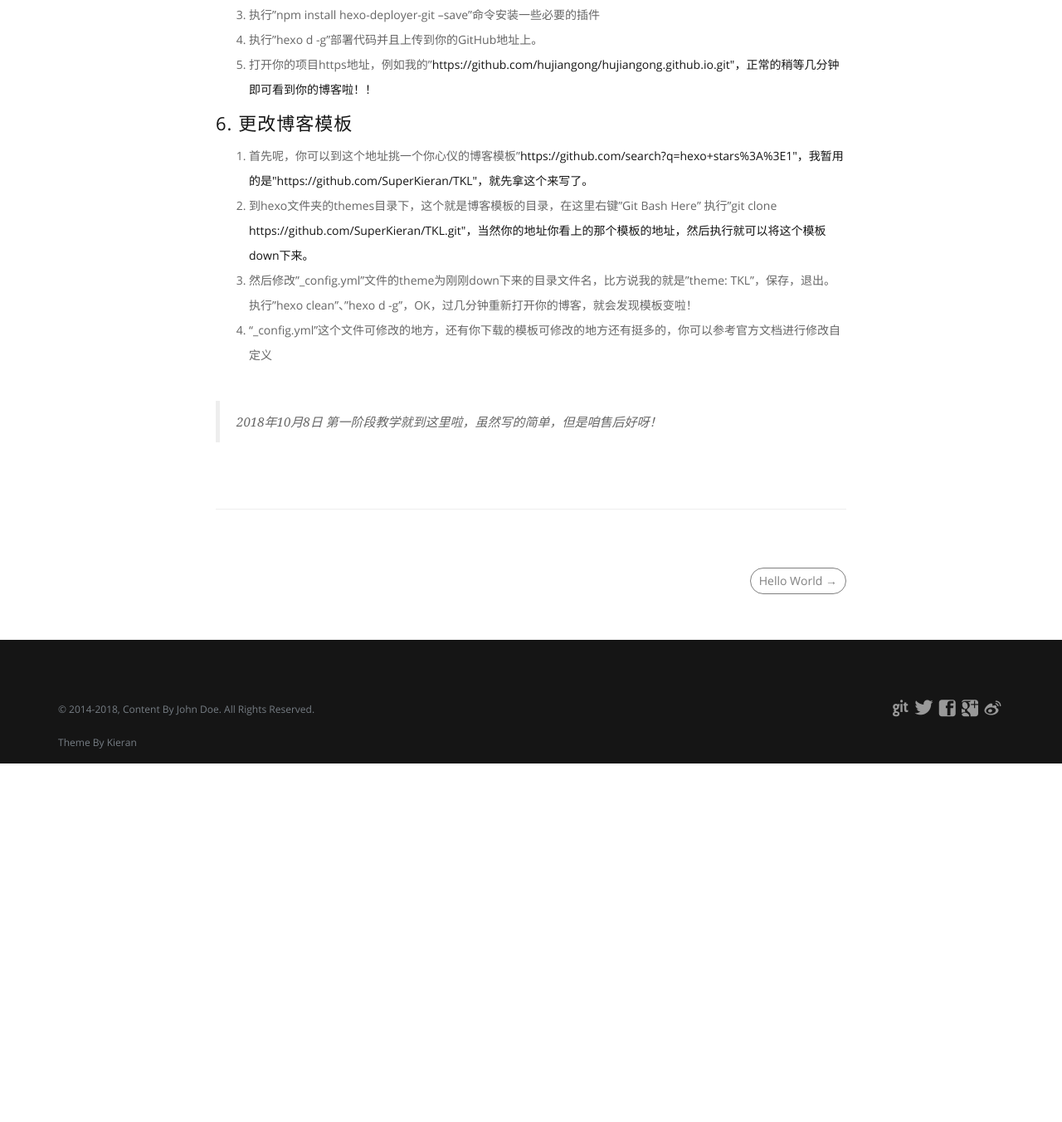
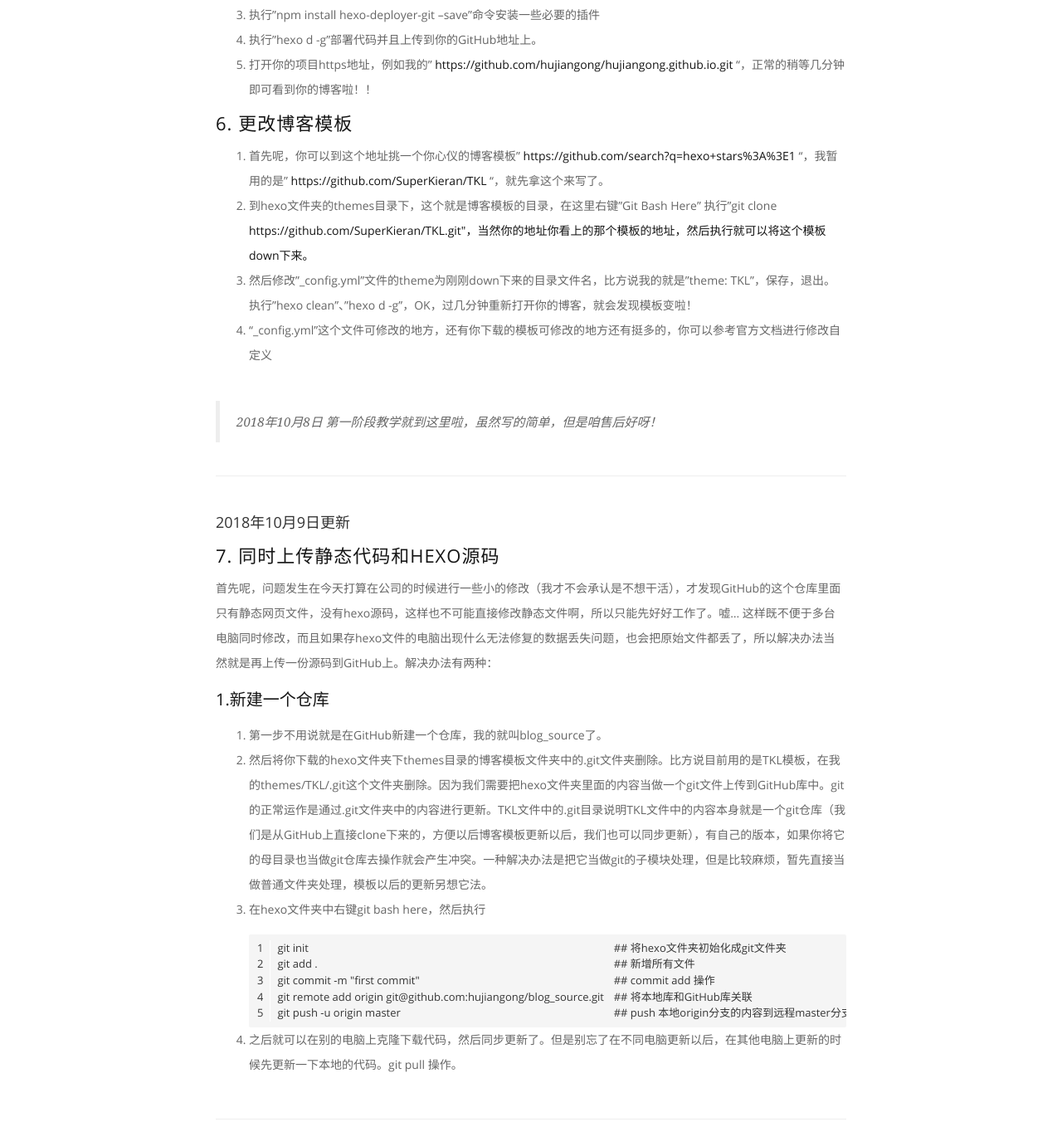
Before and after one commit to hujiangong/hujiangong.github.io, a plain HTML site: page 2018/10/08/To汪仔的个人博客搭建指南/index.html in a window 1280 px wide. Shown: the part 1949-3301 px from the top of the page at 83% size. Before the commit the page ends 2869 px from the top, so only its background shows below. Drawn offline with Linux system fonts and the light colour scheme.

Commit message:
Site updated: 2018-10-09 23:31:33

```diff
--- a/2018/10/08/To汪仔的个人博客搭建指南/index.html
+++ b/2018/10/08/To汪仔的个人博客搭建指南/index.html
@@ -197,8 +197,8 @@
 <li>hexo init。初始化目录结构</li>
 <li>hexo g。生成静态文件</li>
 <li>hexo s。启动服务。</li>
-<li><a href="http://localhost:4000/。打开网址即可看到hexo本地默认页面。" target="_blank" rel="noopener">http://localhost:4000/。打开网址即可看到hexo本地默认页面。</a></li>
-<li>接下里便是将hexo网页发布到你的GitHub上。其他的hexo文档可到hexo官网查看。<a href="https://hexo.io/zh-cn/。" target="_blank" rel="noopener">https://hexo.io/zh-cn/。</a></li>
+<li><a href="http://localhost:4000/" target="_blank" rel="noopener">http://localhost:4000/</a> 。打开网址即可看到hexo本地默认页面。</li>
+<li>接下里便是将hexo网页发布到你的GitHub上。其他的hexo文档可到hexo官网查看。<a href="https://hexo.io/zh-cn/" target="_blank" rel="noopener">https://hexo.io/zh-cn/</a> 。</li>
 </ol>
 <h2 id="5-上传本地博客文件到GitHub上"><a href="#5-上传本地博客文件到GitHub上" class="headerlink" title="5. 上传本地博客文件到GitHub上"></a>5. 上传本地博客文件到GitHub上</h2><ol>
 <li>首先，默认你会并且已经将你电脑上git和你的GitHub账号绑定，即push代码到你的GitHub木有问题了！</li>
@@ -209,10 +209,10 @@
 <ol start="3">
 <li>执行”npm install hexo-deployer-git –save”命令安装一些必要的插件</li>
 <li>执行”hexo d -g”部署代码并且上传到你的GitHub地址上。</li>
-<li>打开你的项目https地址，例如我的”<a href="https://github.com/hujiangong/hujiangong.github.io.git&quot;，正常的稍等几分钟即可看到你的博客啦！！" target="_blank" rel="noopener">https://github.com/hujiangong/hujiangong.github.io.git&quot;，正常的稍等几分钟即可看到你的博客啦！！</a></li>
+<li>打开你的项目https地址，例如我的” <a href="https://github.com/hujiangong/hujiangong.github.io.git" target="_blank" rel="noopener">https://github.com/hujiangong/hujiangong.github.io.git</a> “，正常的稍等几分钟即可看到你的博客啦！！</li>
 </ol>
 <h2 id="6-更改博客模板"><a href="#6-更改博客模板" class="headerlink" title="6. 更改博客模板"></a>6. 更改博客模板</h2><ol>
-<li>首先呢，你可以到这个地址挑一个你心仪的博客模板”<a href="https://github.com/search?q=hexo+stars%3A%3E1&quot;，我暂用的是&quot;https://github.com/SuperKieran/TKL&quot;，就先拿这个来写了。" target="_blank" rel="noopener">https://github.com/search?q=hexo+stars%3A%3E1&quot;，我暂用的是&quot;https://github.com/SuperKieran/TKL&quot;，就先拿这个来写了。</a></li>
+<li>首先呢，你可以到这个地址挑一个你心仪的博客模板” <a href="https://github.com/search?q=hexo+stars%3A%3E1" target="_blank" rel="noopener">https://github.com/search?q=hexo+stars%3A%3E1</a> “，我暂用的是” <a href="https://github.com/SuperKieran/TKL" target="_blank" rel="noopener">https://github.com/SuperKieran/TKL</a> “，就先拿这个来写了。</li>
 <li>到hexo文件夹的themes目录下，这个就是博客模板的目录，在这里右键”Git Bash Here” 执行”git clone <a href="https://github.com/SuperKieran/TKL.git&quot;，当然你的地址你看上的那个模板的地址，然后执行就可以将这个模板down下来。" target="_blank" rel="noopener">https://github.com/SuperKieran/TKL.git&quot;，当然你的地址你看上的那个模板的地址，然后执行就可以将这个模板down下来。</a></li>
 <li>然后修改”_config.yml”文件的theme为刚刚down下来的目录文件名，比方说我的就是”theme: TKL”，保存，退出。执行”hexo clean”、”hexo d -g”，OK，过几分钟重新打开你的博客，就会发现模板变啦！</li>
 <li>“_config.yml”这个文件可修改的地方，还有你下载的模板可修改的地方还有挺多的，你可以参考官方文档进行修改自定义</li>
@@ -220,6 +220,17 @@
 <blockquote>
 <p>2018年10月8日 第一阶段教学就到这里啦，虽然写的简单，但是咱售后好呀！</p>
 </blockquote>
+<hr>
+<h4 id="2018年10月9日更新"><a href="#2018年10月9日更新" class="headerlink" title="2018年10月9日更新"></a>2018年10月9日更新</h4><h2 id="7-同时上传静态代码和hexo源码"><a href="#7-同时上传静态代码和hexo源码" class="headerlink" title="7. 同时上传静态代码和hexo源码"></a>7. 同时上传静态代码和hexo源码</h2><p>首先呢，问题发生在今天打算在公司的时候进行一些小的修改（我才不会承认是不想干活），才发现GitHub的这个仓库里面只有静态网页文件，没有hexo源码，这样也不可能直接修改静态文件啊，所以只能先好好工作了。嘘… 这样既不便于多台电脑同时修改，而且如果存hexo文件的电脑出现什么无法修复的数据丢失问题，也会把原始文件都丢了，所以解决办法当然就是再上传一份源码到GitHub上。解决办法有两种：</p>
+<h3 id="1-新建一个仓库"><a href="#1-新建一个仓库" class="headerlink" title="1.新建一个仓库"></a>1.新建一个仓库</h3><ol>
+<li>第一步不用说就是在GitHub新建一个仓库，我的就叫blog_source了。</li>
+<li>然后将你下载的hexo文件夹下themes目录的博客模板文件夹中的.git文件夹删除。比方说目前用的是TKL模板，在我的themes/TKL/.git这个文件夹删除。因为我们需要把hexo文件夹里面的内容当做一个git文件上传到GitHub库中。git的正常运作是通过.git文件夹中的内容进行更新。TKL文件中的.git目录说明TKL文件中的内容本身就是一个git仓库（我们是从GitHub上直接clone下来的，方便以后博客模板更新以后，我们也可以同步更新），有自己的版本，如果你将它的母目录也当做git仓库去操作就会产生冲突。一种解决办法是把它当做git的子模块处理，但是比较麻烦，暂先直接当做普通文件夹处理，模板以后的更新另想它法。</li>
+<li><p>在hexo文件夹中右键git bash here，然后执行</p>
+<figure class="highlight plain"><table><tr><td class="gutter"><pre><span class="line">1</span><br><span class="line">2</span><br><span class="line">3</span><br><span class="line">4</span><br><span class="line">5</span><br></pre></td><td class="code"><pre><span class="line">git init 														## 将hexo文件夹初始化成git文件夹</span><br><span class="line">git add . 														## 新增所有文件</span><br><span class="line">git commit -m &quot;first commit&quot;									## commit add 操作</span><br><span class="line">git remote add origin git@github.com:hujiangong/blog_source.git	## 将本地库和GitHub库关联</span><br><span class="line">git push -u origin master										## push 本地origin分支的内容到远程master分支，首次需要使用-u参数，以后的更新只需要git push origin master即可</span><br></pre></td></tr></table></figure>
+</li>
+<li><p>之后就可以在别的电脑上克隆下载代码，然后同步更新了。但是别忘了在不同电脑更新以后，在其他电脑上更新的时候先更新一下本地的代码。git pull 操作。</p>
+</li>
+</ol>
 
             <div class="clearfix"></div>
             <hr class="nogutter">
```
